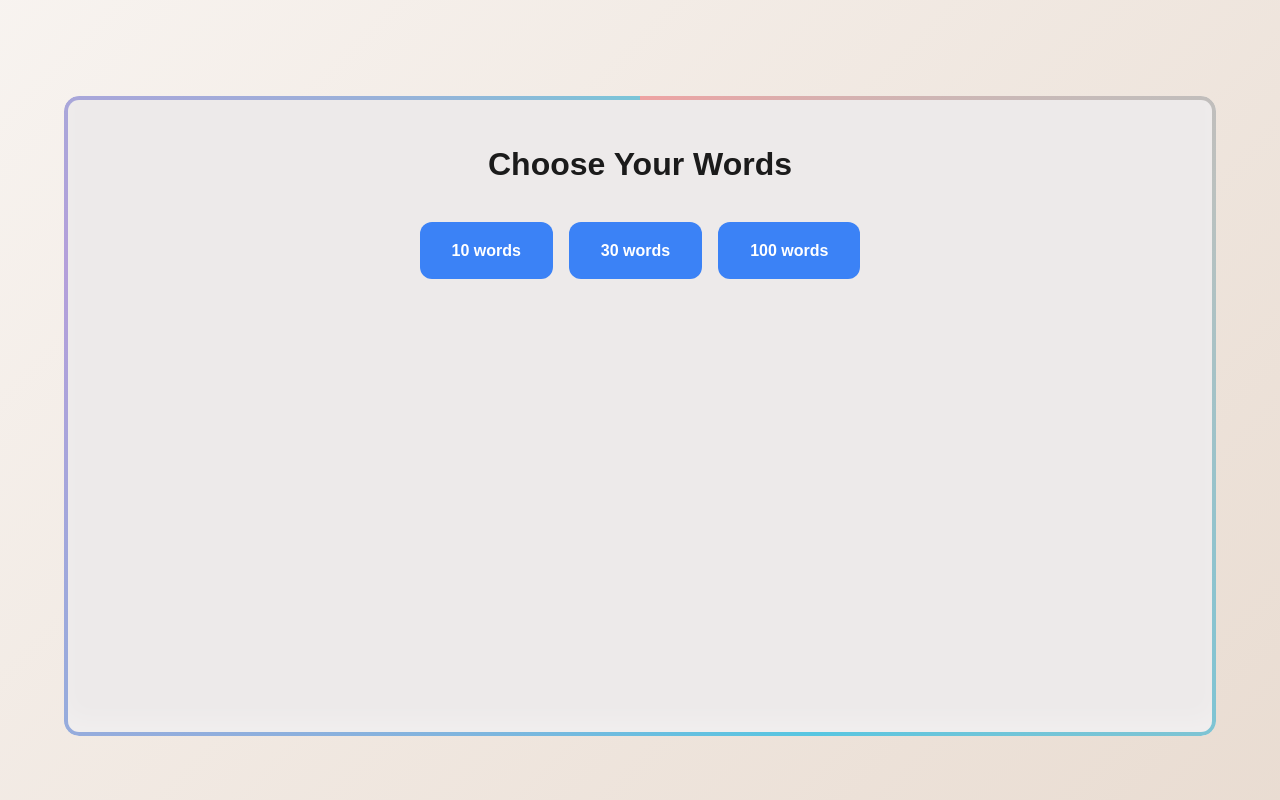
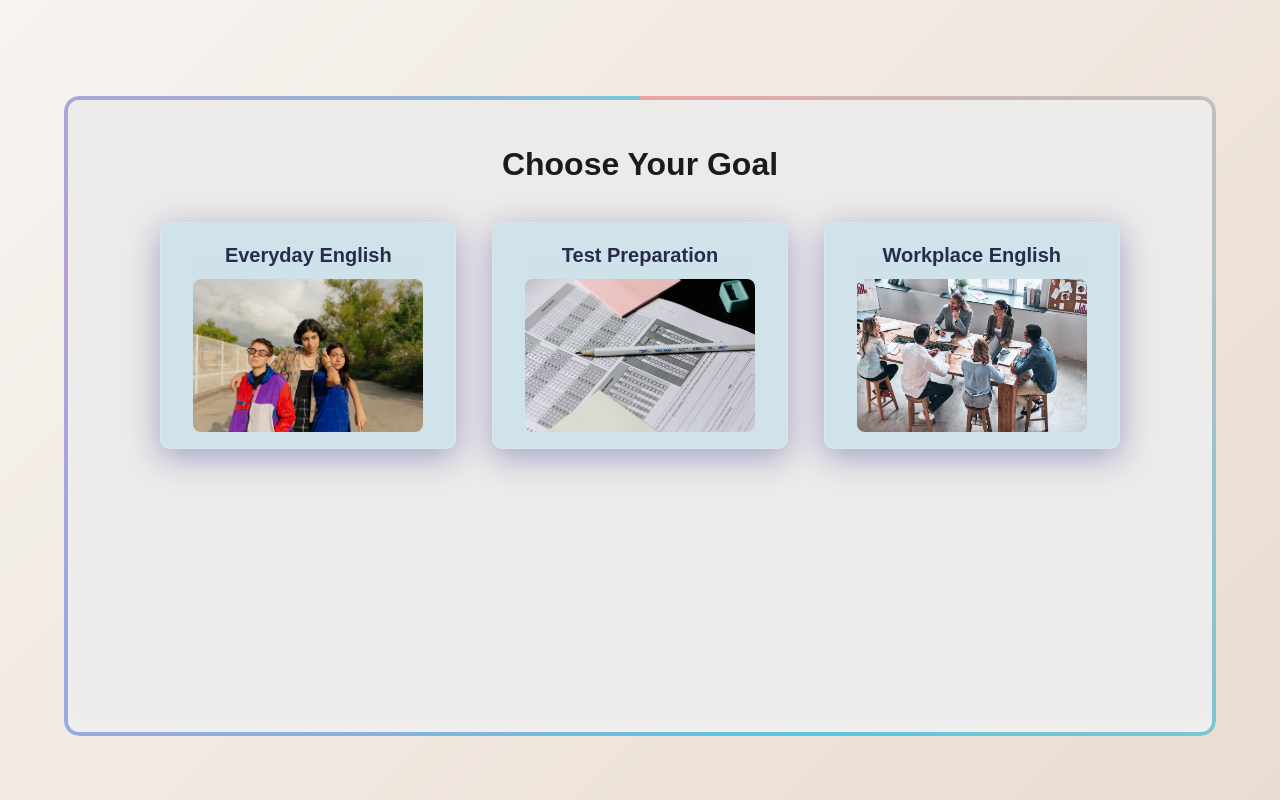
Before and after one commit to pizzaInmystomach/vocab, a plain HTML site: page index.html in a window 1280 px wide. Shown: the part 800-1600 px from the top of the page. Drawn offline with Linux system fonts and the light colour scheme; a web font is replaced by a local one.

Commit message:
add some feature

```diff
--- a/css/style.css
+++ b/css/style.css
@@ -248,21 +248,39 @@ a {
 
 .word-options {
   display: flex;
+  flex-direction: row;
   flex-wrap: wrap;
-  justify-content: center;
+  justify-content: space-around;
   gap: 1rem;
 }
 
 .word-option {
-  background-color: #3b82f6;
-  color: white;
+  color: rgb(40, 43, 77);
   padding: 1rem 2rem;
   border-radius: 12px;
   font-weight: bold;
+  display: flex;
+  flex-direction: column;
+  align-items: center;
+  gap: 1vh;
+  font-size: 20px;
+
+  background: rgba( 97, 196, 231, 0.2 );
+  box-shadow: 0 8px 32px 0 rgba( 31, 38, 135, 0.37 );
+  backdrop-filter: blur( 14.5px );
+  -webkit-backdrop-filter: blur( 14.5px );
+  border-radius: 10px;
+  border: 1px solid rgba( 255, 255, 255, 0.18 );
 }
 
 .word-option:hover {
   background-color: #2563eb;
+}
+
+.word-option img {
+  width: 18vw;
+  height: auto;
+  border-radius: 0.5rem;
 }
 
 /* Why Section */
--- a/index.html
+++ b/index.html
@@ -4,7 +4,7 @@
     <meta charset="UTF-8" />
     <meta name="viewport" content="width=device-width, initial-scale=1.0" />
     <title>Vocabulary Home</title>
-    <base href="/vocab/">
+    <!-- <base href="/vocab/"> -->
     <link rel="stylesheet" href="css/style.css" />
     <link rel="preconnect" href="https://fonts.googleapis.com">
     <link rel="preconnect" href="https://fonts.gstatic.com" crossorigin>
@@ -39,11 +39,17 @@
     <section class="word-selection">
       <div class="word-selection-border"></div>
       <div class="container">
-        <h2>Choose Your Words</h2>
+        <h2>Choose Your Goal</h2>
         <div class="word-options">
-          <a href="#" class="btn word-option">10 words</a>
-          <a href="#" class="btn word-option">30 words</a>
-          <a href="#" class="btn word-option">100 words</a>
+          <a href="#" class="btn word-option">Everyday English
+            <img src="/images/everyday-english.avif">
+          </a>
+          <a href="#" class="btn word-option">Test Preparation
+            <img src="/images/test-preparation.avif">
+          </a>
+          <a href="#" class="btn word-option">Workplace English
+            <img src="/images/workplace-english.avif">
+          </a>
         </div>
       </div>
     </section>
```
Also changed, not shown: images/everyday-english.avif (added), images/test-preparation.avif (added), images/workplace-english.avif (added).
